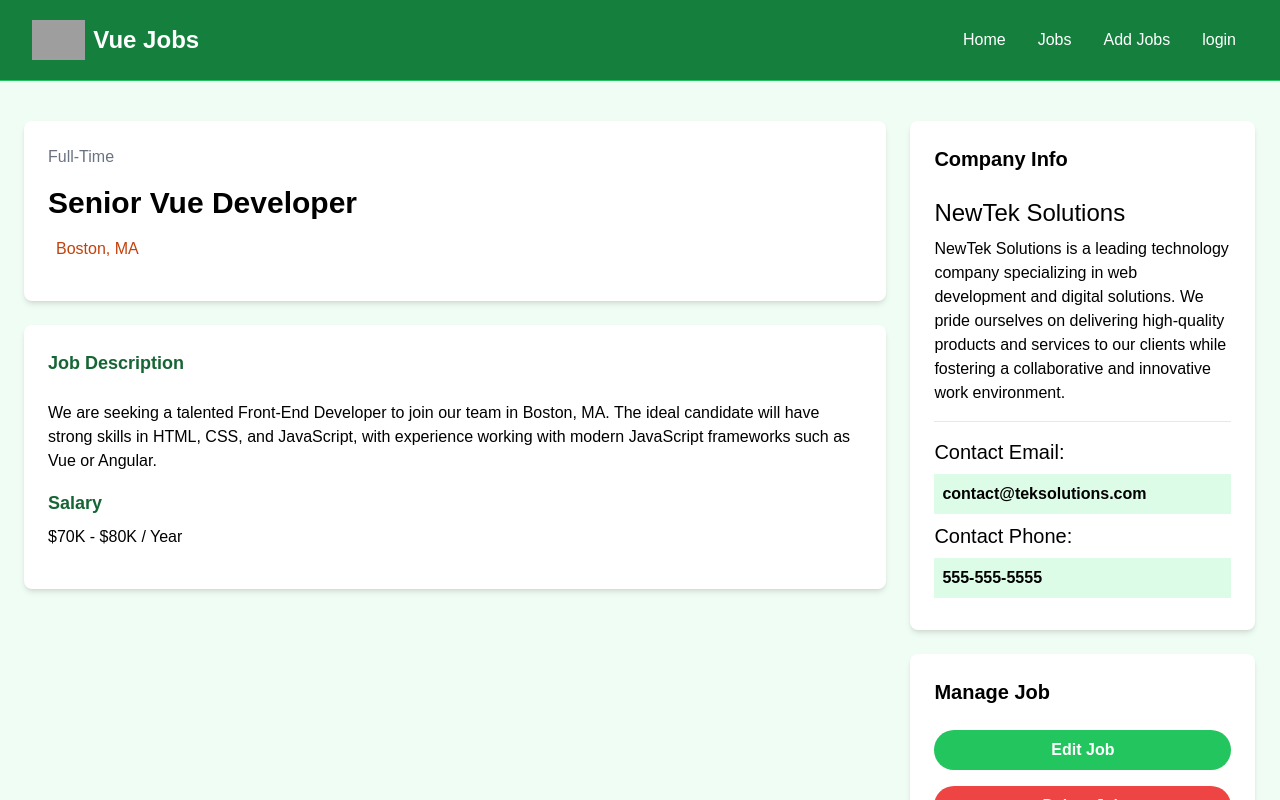
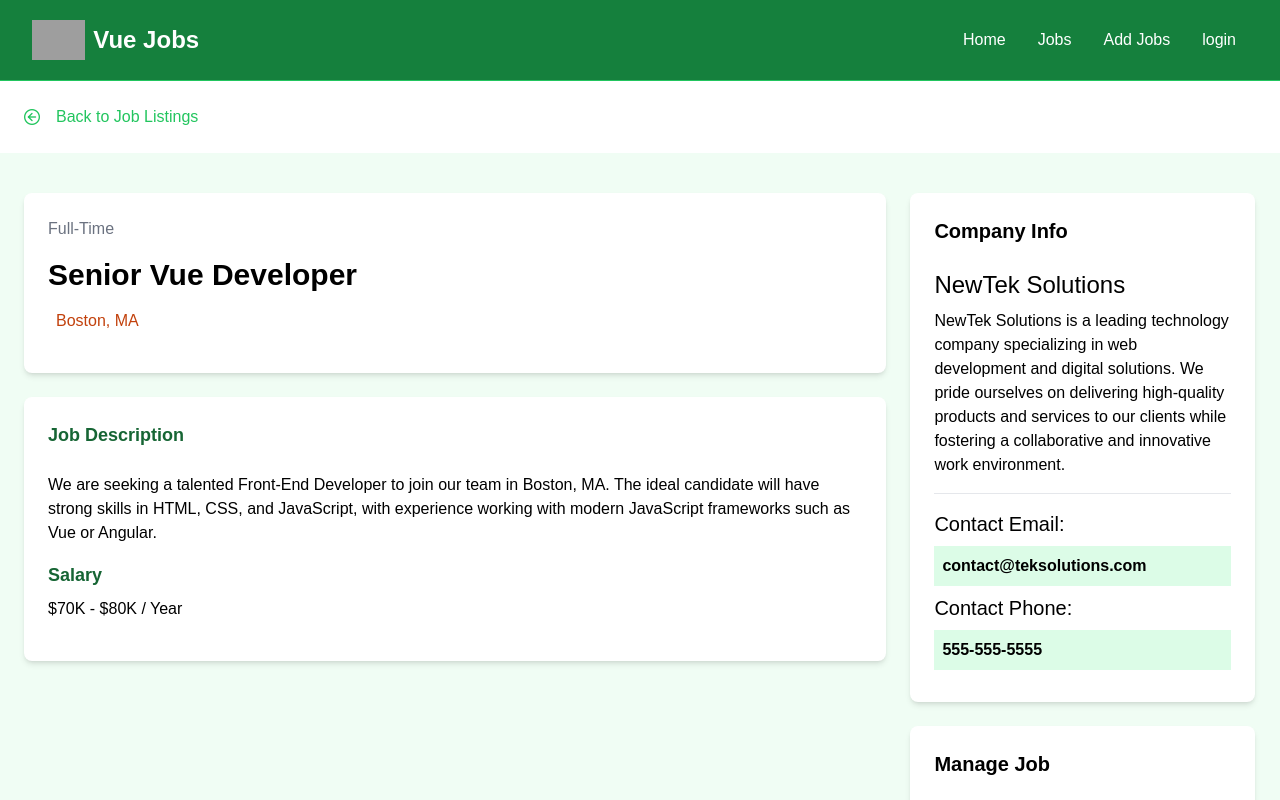
Before and after one commit to rma98/classroom-manager, a Vue app in the folder classroom/: page /jobs/1 in a window 1280 px wide. Shown: the top 800 px of the page. Built offline with nearby package versions, Linux system fonts and the light colour scheme; data requests are answered from the project's data file; grey boxes are pictures that could not be loaded.

Commit message:
configurando servidor e proxy

```diff
--- a/classroom/src/components/BackButton.vue
+++ b/classroom/src/components/BackButton.vue
@@ -0,0 +1,18 @@
+<script setup>
+import { RouterLink } from 'vue-router';
+</script>
+
+<template>
+      <!-- Go Back -->
+      <section>
+      <div class="container m-auto py-6 px-6">
+        <RouterLink
+          to="/jobs"
+          class="text-green-500 hover:text-green-600 flex items-center"
+        >
+          <i class="pi pi-arrow-circle-left mr-4"></i> Back to Job Listings
+        </RouterLink>
+      </div>
+    </section>
+
+</template>
--- a/classroom/src/views/JobView.vue
+++ b/classroom/src/views/JobView.vue
@@ -1,6 +1,7 @@
 <script setup>
 import PulseLoader from 'vue-spinner/src/PulseLoader.vue';
 import {reactive, onMounted} from 'vue';
+import BackButton from '@/components/BackButton.vue';
 import { useRoute, RouterLink } from 'vue-router';
 import axios from 'axios';
 
@@ -27,6 +28,7 @@
 </script>
 
 <template>
+    <BackButton></BackButton>
     <section v-if="!state.isLoading" class="bg-green-50">
       <div class="container m-auto py-10 px-6">
         <div class="grid grid-cols-1 md:grid-cols-70/30 w-full gap-6">
--- a/classroom/vite.config.js
+++ b/classroom/vite.config.js
@@ -8,6 +8,14 @@
   plugins: [
     vue(),
   ],
+  server: {
+    port: 5000,
+    proxy: {
+      '/api':{
+        target:'http://localhost:5000/jobs'
+      }
+    }
+  },
   resolve: {
     alias: {
       '@': fileURLToPath(new URL('./src', import.meta.url))
```
